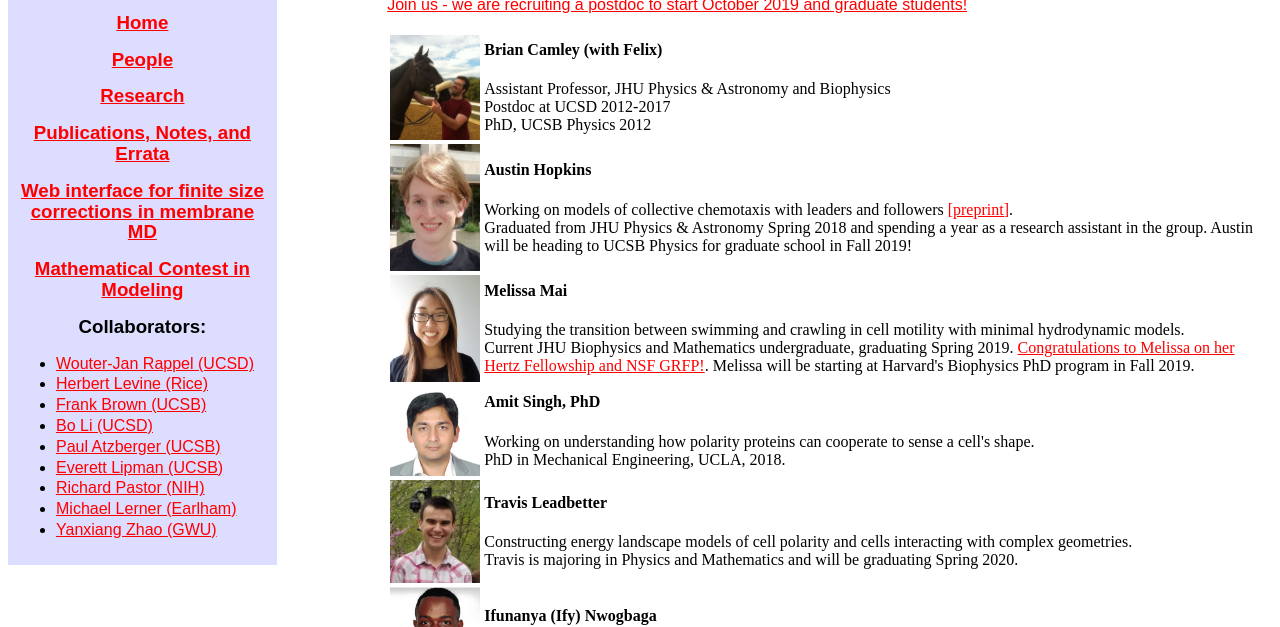
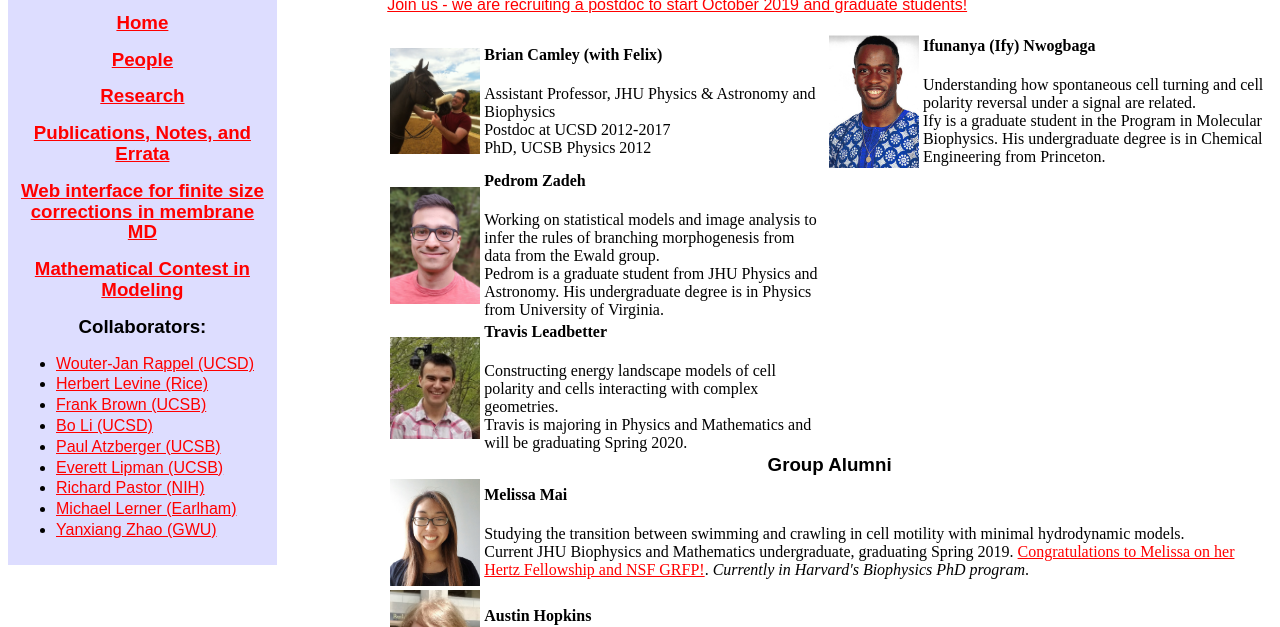
Before and after one commit to bcamley/bcamley.github.io, a plain HTML site: page people.html in a window 1280 px wide. Shown: the part 173-800 px from the top of the page. Drawn offline with Linux system fonts and the light colour scheme.

Commit message:
Update people.html

```diff
--- a/people.html
+++ b/people.html
@@ -45,24 +45,28 @@
 
 <div id="bulk" style="width:70%;float:right;margin-left:0">
 <br><br>
-<h3 class = "cap"><center>People</center></h4>
+<h3 class = "cap"><center>People</center></h3>
 <p><a href = "job_ad.html">Join us - we are recruiting a postdoc to start October 2019 and graduate students!</a></p>
 
 <table>
 <td><img src = "brian_felix_small.jpg" width=90></td><td><p><h4>Brian Camley (with Felix)</h4></p>Assistant Professor, JHU Physics & Astronomy and Biophysics<br>Postdoc at UCSD 2012-2017<br>PhD, UCSB Physics 2012</td>
+<td><img src = "ify.jpg" width=90></td><td><p><h4>Ifunanya (Ify) Nwogbaga</h4></p> Understanding how spontaneous cell turning and cell polarity reversal under a signal are related.<br>Ify is a graduate student in the Program in Molecular Biophysics. His undergraduate degree is in Chemical Engineering from Princeton.</td>
+</tr>
+<td><img src = "pedrom_photo.jpg" width=90></td><td><p><h4>Pedrom Zadeh</h4></p> Working on statistical models and image analysis to infer the rules of branching morphogenesis from data from the Ewald group. <br>Pedrom is a graduate student from JHU Physics and Astronomy. His undergraduate degree is in Physics from University of Virginia.</td>
+</tr>
+  <td><img src = "travis.jpg" width=90></td><td><p><h4>Travis Leadbetter</h4></p> Constructing energy landscape models of cell polarity and cells interacting with complex geometries.<br>Travis is majoring in Physics and Mathematics and will be graduating Spring 2020.</td>
+</tr>
+
+</table>
+<h3 class = "cap"><center>Group Alumni</center></h3>
+<table>
+<td><img src = "melissa.png" width=90></td><td><p><h4>Melissa Mai</h4></p> Studying the transition between swimming and crawling in cell motility with minimal hydrodynamic models. <br> Current JHU Biophysics and Mathematics undergraduate, graduating Spring 2019. <a href = "https://hub.jhu.edu/2019/04/19/melissa-mai-hertz-nsf-graduate-research-fellow/">Congratulations to Melissa on her Hertz Fellowship and NSF GRFP!</a>. <i>Currently in Harvard's Biophysics PhD program</i>.</td>
 </tr>
 <td><img src = "austin.png" width=90></td><td><p><h4>Austin Hopkins</h4></p> Working on models of collective chemotaxis with leaders and followers <a href = "https://doi.org/10.1101/642157
-">[preprint]</a>. <br>Graduated from JHU Physics & Astronomy Spring 2018 and spending a year as a research assistant in the group. Austin will be heading to UCSB Physics for graduate school in Fall 2019!</td>
+">[preprint]</a>. <br>Graduated from JHU Physics & Astronomy Spring 2018 and spending a year as a research assistant in the group. <i>Currently a graduate student at UCSB Physics</i></td>
 </tr>
-<td><img src = "melissa.png" width=90></td><td><p><h4>Melissa Mai</h4></p> Studying the transition between swimming and crawling in cell motility with minimal hydrodynamic models. <br> Current JHU Biophysics and Mathematics undergraduate, graduating Spring 2019. <a href = "https://hub.jhu.edu/2019/04/19/melissa-mai-hertz-nsf-graduate-research-fellow/">Congratulations to Melissa on her Hertz Fellowship and NSF GRFP!</a>. Melissa will be starting at Harvard's Biophysics PhD program in Fall 2019.</td>
+<td><img src = "Amit.jpg" width=90></td><td><p><h4>Amit Singh, PhD</h4></p> Working on understanding how polarity proteins can cooperate to sense a cell's shape. <br> PhD in Mechanical Engineering, UCLA, 2018. <i>Currently Assistant Professor, Mechanical Engineering, BITS Pilani</i></td>
 </tr>
-<td><img src = "Amit.jpg" width=90></td><td><p><h4>Amit Singh, PhD</h4></p> Working on understanding how polarity proteins can cooperate to sense a cell's shape. <br> PhD in Mechanical Engineering, UCLA, 2018.</td>
-</tr>
-<td><img src = "travis.jpg" width=90></td><td><p><h4>Travis Leadbetter</h4></p> Constructing energy landscape models of cell polarity and cells interacting with complex geometries.<br>Travis is majoring in Physics and Mathematics and will be graduating Spring 2020.</td>
-</tr>
-<td><img src = "ify.jpg" width=90></td><td><p><h4>Ifunanya (Ify) Nwogbaga</h4></p> Understanding how spontaneous cell turning and cell polarity reversal under a signal are related.<br>Ify is a graduate student in the Program in Molecular Biophysics. His undergraduate degree is in Chemical Engineering from Princeton.</td>
-</tr>
-
 </table>
 
 
```
